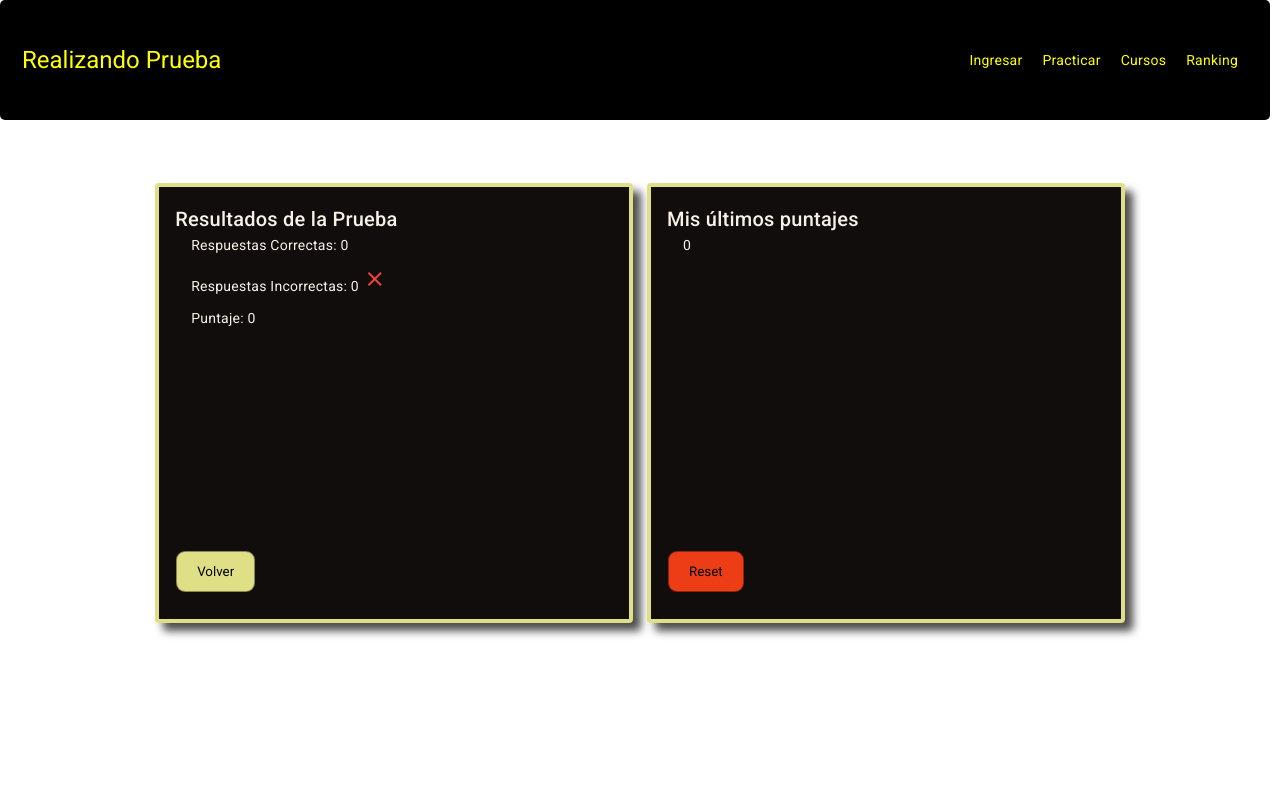
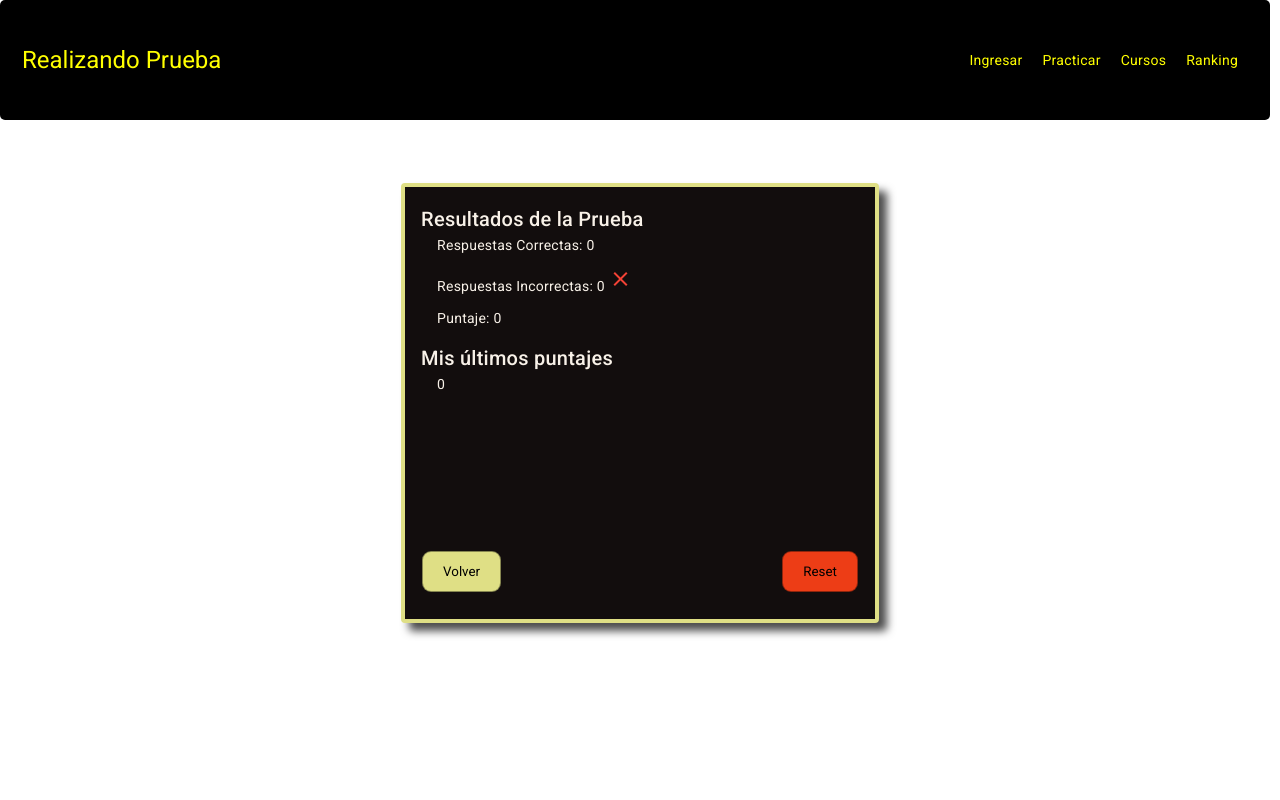
Before and after one commit to sebasxx85/englishProyect, an Angular app: page /result in a window 1280 px wide. Shown: the top 800 px of the page. Built offline with nearby package versions, Linux system fonts and the light colour scheme.

Commit message:
unir tabala

```diff
--- a/src/app/components/result/result.component.html
+++ b/src/app/components/result/result.component.html
@@ -13,34 +13,27 @@
           <mat-icon color="warn" class="red-icon">close</mat-icon>
         </p>
         <p *ngIf="respuestasIncorrectas > 0">
+
           <a [routerLink]="'/table-errors'" class="error-link">Ver Errores</a>
         </p>
         <p>Puntaje: {{ Puntaje }}</p>
       </mat-card-content>
 
-      <div class="button-container">
-        <button mat-flat-button color="primary" class="boton"
-          (click)="volver()">Volver</button>
-      </div>
-
-    </mat-card>
-
-    <div class="espacio"></div>
-    <!--Card 2-->
-    <mat-card class="custom-card">
+      <div class="espacio"></div>
       <mat-card-title>Mis últimos puntajes</mat-card-title>
       <mat-card-content>
         <p>{{ ultimosPuntajes.join(', ') }}</p>
       </mat-card-content>
 
       <div class="button-container">
-        <button mat-flat-button color="primary" class="boton-reset"
-          (click)="reset()">Reset</button>
+        <button mat-flat-button color="primary" class="boton" (click)="volver()">Volver</button>
+        <button mat-flat-button color="primary" class="boton-reset" (click)="reset()">Reset</button>
       </div>
 
       <div *ngIf="loading" class="spinner-container">
         <div class="custom-spinner"></div>
       </div>
+
     </mat-card>
 
   </div>
--- a/src/app/components/result/result.component.scss
+++ b/src/app/components/result/result.component.scss
@@ -42,11 +42,13 @@ select {
   }
 
   .button-container {
-    position: absolute; /* Fija la posición respecto al contenedor padre */
-    bottom: 10px; /* Alinea los botones a 10px del fondo */
-    left: 17px; /* Alinea los botones a 10px del lado izquierdo */
-    display: flex; /* Asegura que los botones estén alineados si hay más de uno */
-    gap: 10px; /* Espaciado entre los botones si hay más de uno */
+    position: absolute;
+    bottom: 10px;
+    left: 17px;
+    right: 17px; /* Extiende el contenedor hasta la derecha */
+    display: flex;
+    justify-content: space-between; /* Distribuye los botones a los extremos */
+    gap: 10px; /* Espacio entre los botones */
     margin-top: 17px;
   }
 
@@ -124,8 +126,8 @@ select {
 }
 
 .espacio{
-  margin-left: 7px;
-  margin-right: 7px;
+  margin-top: 7px;
+  margin-bottom: 7px;
 }
 
 ////////////////////////////////* Contenedor del spinner *//////////////////////////////////
```
